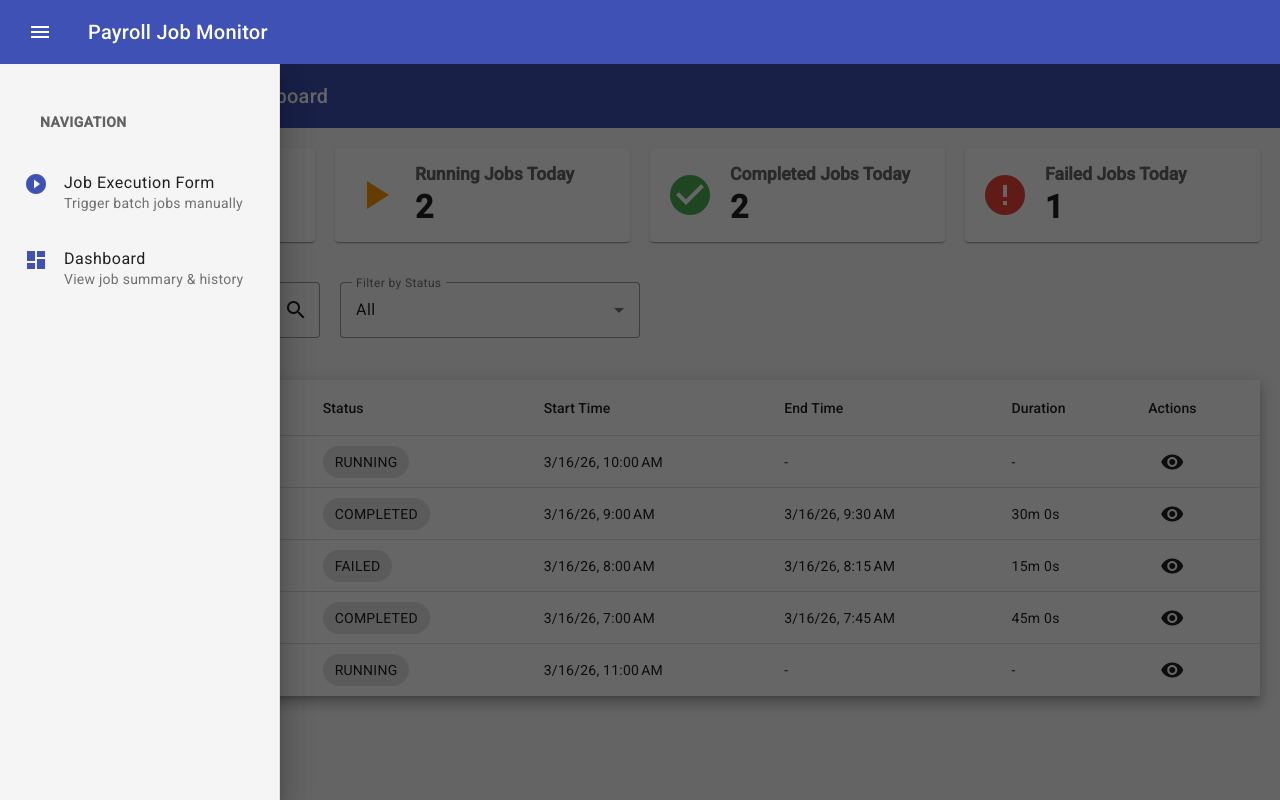
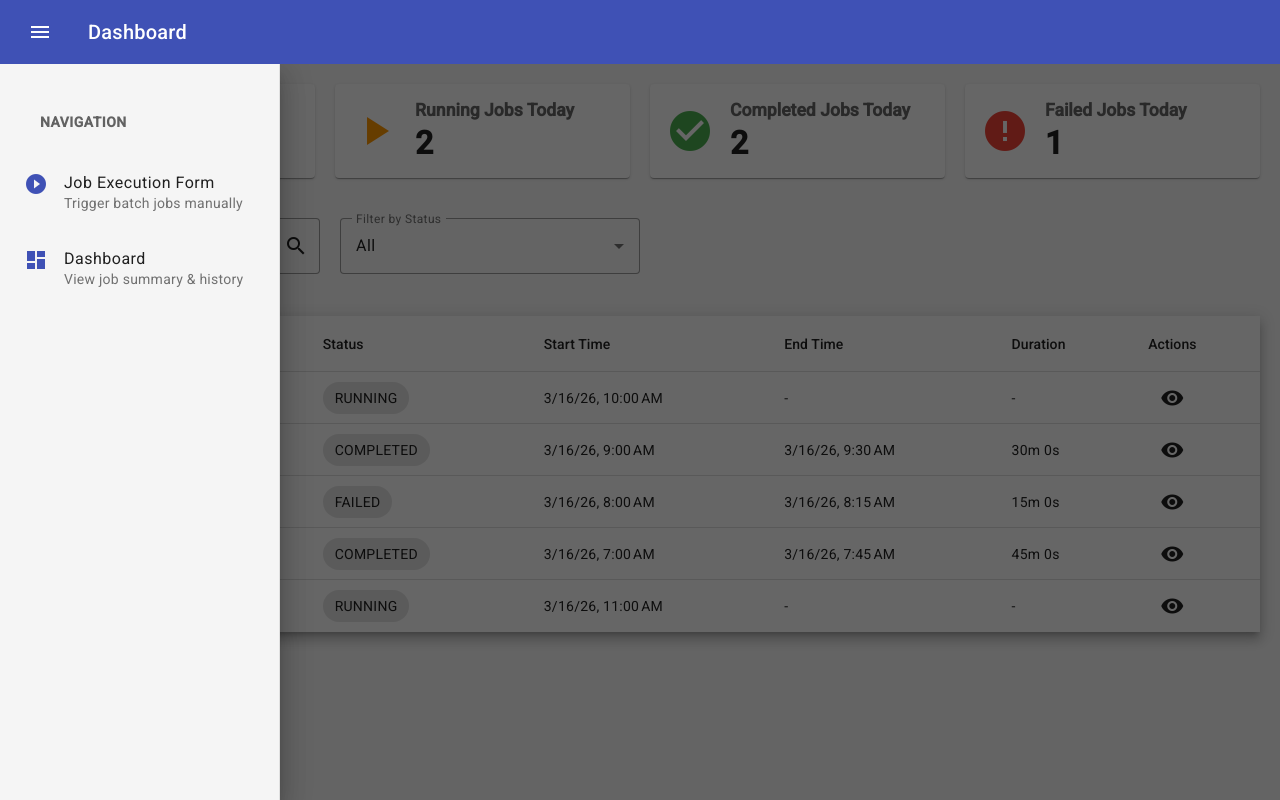
Before and after one commit to sranjithkumar1205/payroll-job-monitor-ui, an Angular app: page /dashboard in a window 1280 px wide. Built offline with nearby package versions, Linux system fonts and the light colour scheme.

Commit message:
removed duplicate toolbar and dymanic the page title

```diff
--- a/src/app/components/app-shell/app-shell.component.html
+++ b/src/app/components/app-shell/app-shell.component.html
@@ -5,8 +5,8 @@
     <!-- Material icon: hamburger menu -->
     <mat-icon>menu</mat-icon>
   </button>
-  <!-- Application title -->
-  <span class="app-title">Payroll Job Monitor</span>
+  <!-- Application title - dynamically updates based on current route -->
+  <span class="app-title">{{ pageTitle() }}</span>
 </mat-toolbar>
 
 <!-- Main sidenav container that holds sidebar + main content -->
--- a/src/app/components/app-shell/app-shell.component.ts
+++ b/src/app/components/app-shell/app-shell.component.ts
@@ -2,8 +2,9 @@
 import { Component, OnInit, effect, ViewChild } from '@angular/core';
 import { CommonModule } from '@angular/common';
 import { RouterOutlet } from '@angular/router';
-import { Router } from '@angular/router';
+import { Router, NavigationEnd } from '@angular/router';
 import { inject, signal } from '@angular/core';
+import { filter } from 'rxjs/operators';
 
 // Angular Material imports for sidenav, toolbar, and navigation
 import { MatSidenavModule, MatSidenav } from '@angular/material/sidenav';
@@ -68,6 +69,12 @@ export class AppShellComponent implements OnInit {
   sidenavOpen = signal(true);
 
   /**
+   * Dynamically displays the current page title based on active route
+   * Updates automatically when navigation occurs
+   */
+  pageTitle = signal('Payroll Job Monitor');
+
+  /**
    * Constructor - runs effect to monitor sidenav state changes
    * Uses Angular's effect() for side effects on signal changes
    */
@@ -104,6 +111,20 @@ export class AppShellComponent implements OnInit {
           this.sidenavOpen.set(true);
         }
       });
+
+    // Subscribe to router navigation events to update page title
+    this.router.events
+      .pipe(filter(event => event instanceof NavigationEnd))
+      .subscribe((event: any) => {
+        const url = event.url;
+        if (url.includes('/trigger')) {
+          this.pageTitle.set('Job Execution Form');
+        } else if (url.includes('/dashboard')) {
+          this.pageTitle.set('Dashboard');
+        } else {
+          this.pageTitle.set('Payroll Job Monitor');
+        }
+      });
   }
 
   /**
--- a/src/app/components/job-dashboard/job-dashboard.component.html
+++ b/src/app/components/job-dashboard/job-dashboard.component.html
@@ -1,8 +1,3 @@
-<!-- Dashboard toolbar with title -->
-<mat-toolbar color="primary" class="dashboard-toolbar">
-  <span>{{ title }}</span>
-</mat-toolbar>
-
 <!-- Main dashboard content: cards + table -->
 <div class="dashboard-content">
   <app-job-summary></app-job-summary>
--- a/src/app/components/job-trigger/job-trigger.component.html
+++ b/src/app/components/job-trigger/job-trigger.component.html
@@ -1,11 +1,6 @@
-<mat-toolbar color="primary" class="toolbar">
-  <span class="toolbar-title">Payroll Job Manual Trigger</span>
-</mat-toolbar>
-
 <main class="main-content">
   <mat-card class="trigger-card">
     <mat-card-header>
-      <mat-card-title>Job Execution Form</mat-card-title>
       <mat-card-subtitle>Select a job and optionally upload a file to trigger execution</mat-card-subtitle>
     </mat-card-header>
 
```
